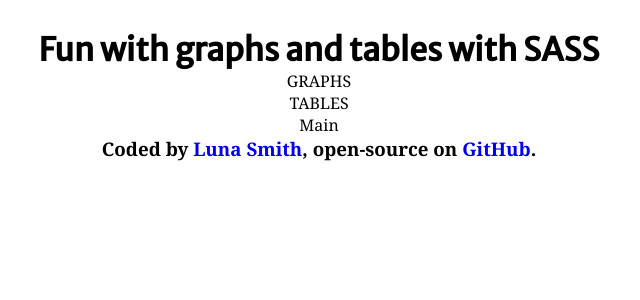
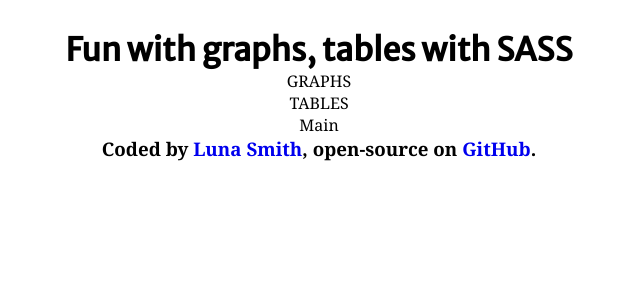
Before and after one commit to Lu-Smith/sass_graphs_tables_react_typescript, a React (Create React App) app: page / in a window 1280 px wide. Shown: the top 300 px of the page, without its empty margins (321-961 px from the left). Built offline with nearby package versions, Linux system fonts and the light colour scheme.

Commit message:
Updated Header.tsx

```diff
--- a/src/components/Header.tsx
+++ b/src/components/Header.tsx
@@ -3,7 +3,7 @@ import React from 'react'
 const Header: React.FC = () => {
   return (
     <div className='Header'>
-        <h1>Fun with graphs and tables with SASS</h1>
+        <h1>Fun with graphs, tables with SASS</h1>
         <ul>
             <li>
                 GRAPHS
```
